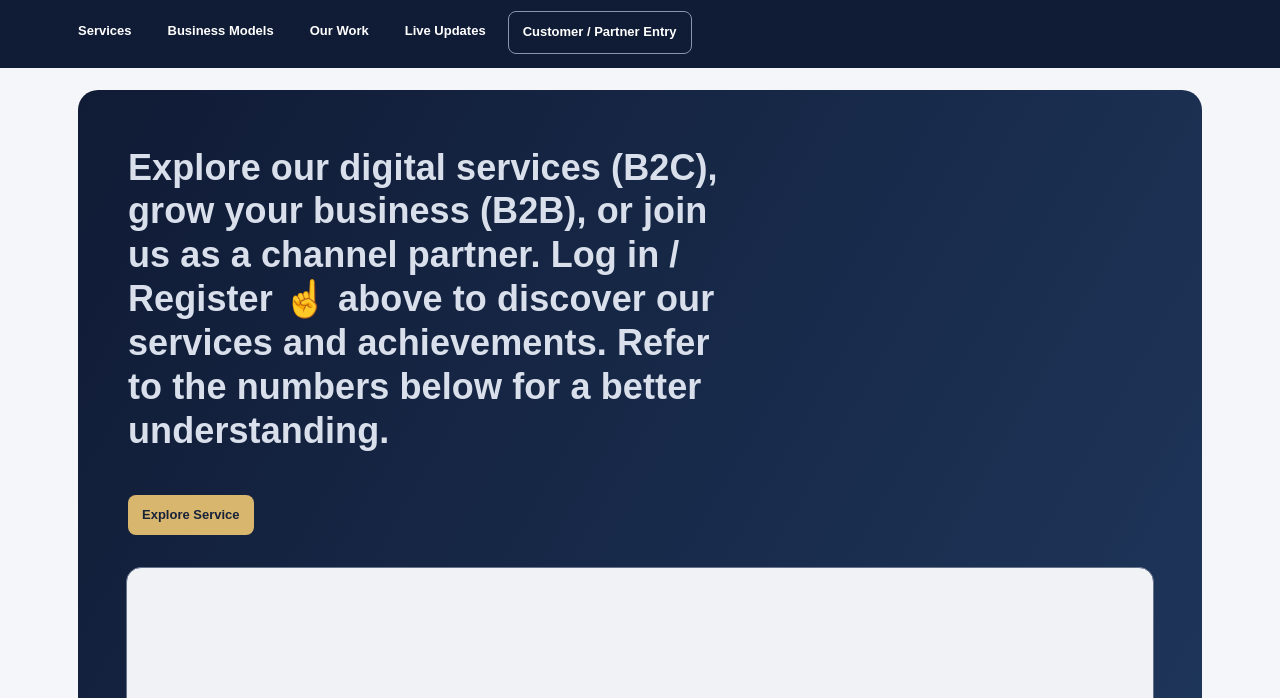
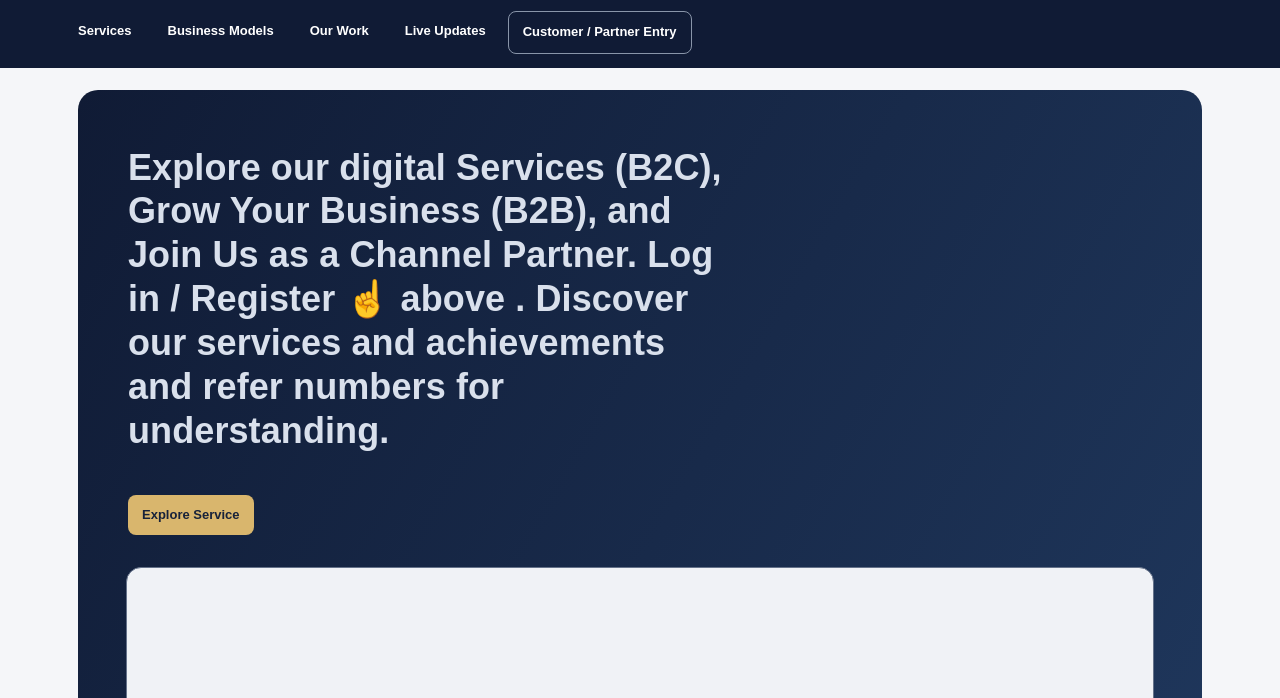
Before and after one commit to materialsjrs62/jrs-wholesale, a plain HTML site: page platform/mydigi-welcome/index.html in a window 1280 px wide. Shown: the part 102-800 px from the top of the page. Drawn offline with nearby package versions, Linux system fonts and the light colour scheme; no server answers.

Commit message:
Restore exact MyDigi Welcome banner wording

```diff
--- a/platform/mydigi-welcome/index.html
+++ b/platform/mydigi-welcome/index.html
@@ -8,7 +8,7 @@
 </style><script src="https://cdn.jsdelivr.net/npm/@supabase/supabase-js@2"></script><script src="../shared/backend.js"></script></head>
 <body><header><div class="brand"><div class="brand-main"><span style="color:#fff">Mydigi</span> <span>|</span> <span><em>digital growth made simple</em></span></div><div class="brand-byline">By Tapas · Founder, <a href="https://remotepmc.github.io/confident-closer-pwa/index.html?refresh=20&amp;utm_source=chatgpt.com" target="_blank" rel="noopener">Confident Closer</a></div><div class="brand-tagline">We help you grow your business digitally online with ERP automation.</div></div><nav><a class="navlink" href="#services">Services</a><a class="navlink" href="#models">Business Models</a><a class="navlink" href="#our-work">Our Work</a><a class="navlink" href="#updates">Live Updates</a><a class="btn btn-outline" href="https://docs.google.com/forms/d/e/1FAIpQLSeuY9CtgTKfNv-R5yyciVy7fS47cWvzMQ1RqeF2TnqsD8w6kQ/viewform" target="_blank" rel="noopener">Customer / Partner Entry</a></nav></header>
 <main>
-<section class="hero"><div><p id="heroText" class="hero-banner-line">Explore our digital services (B2C), grow your business (B2B), or join us as a channel partner. Log in / Register ☝️ above to discover our services and achievements. Refer to the numbers below for a better understanding.</p><details class="explore-menu"><summary class="btn btn-gold">Explore Service</summary><div class="explore-options" id="exploreOptions"><span style="color:#68758a;padding:8px">Service links will be updated here.</span></div></details></div><div class="hero-art" id="heroArt">MYDIGI<br>Digital Services & Business Support</div></section>
+<section class="hero"><div><p id="heroText" class="hero-banner-line">Explore our digital Services (B2C), Grow Your Business (B2B), and Join Us as a Channel Partner. Log in / Register ☝️ above . Discover our services and achievements and refer numbers for understanding.</p><details class="explore-menu"><summary class="btn btn-gold">Explore Service</summary><div class="explore-options" id="exploreOptions"><span style="color:#68758a;padding:8px">Service links will be updated here.</span></div></details></div><div class="hero-art" id="heroArt">MYDIGI<br>Digital Services & Business Support</div></section>
 <section class="section" id="services"><div class="head"><h2>Our Services</h2><p>Explore our service solutions.</p></div><div class="services" id="serviceGrid"></div></section>
 <section class="section" id="models"><div class="head"><h2>Business Models</h2><p>Multiple ways to work with MyDigi.</p></div><div class="models" id="modelGrid"></div></section>
 <section class="section" id="credibility"><div class="head"><h2>Our Experience & Reach</h2></div><div class="stats" id="statsGrid"></div></section>
@@ -20,7 +20,7 @@
 <footer>MyDigi Welcome · Digital services and business support</footer></main>
 <script>
 (()=>{const db=window.myDigiSupabase;const $=id=>document.getElementById(id);const defaults={
-hero_text:'Explore our digital services (B2C), grow your business (B2B), or join us as a channel partner. Log in / Register ☝️ above to discover our services and achievements. Refer to the numbers below for a better understanding.',hero_image:'',
+hero_text:'Explore our digital Services (B2C), Grow Your Business (B2B), and Join Us as a Channel Partner. Log in / Register ☝️ above . Discover our services and achievements and refer numbers for understanding.',hero_image:'',
 explore_options:Array.from({length:10},(_,i)=>({label:'Option '+(i+1),url:''})),
 services:[
 {title:'My Digital Marketing',description:'Digital marketing support for entrepreneurs and small businesses.',image:'',link:'#contact',visible:true},
```
